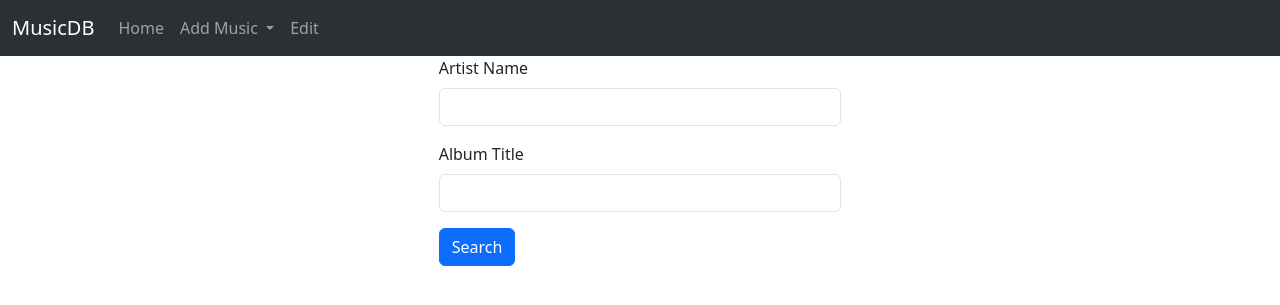
After one commit to alvadeli/cs50-final-project, a Flask app: page /search_musicbrainz_data in a window 1280 px wide. The commit adds this page. Shown: the top 305 px of the page. Run offline with Flask 3, Linux system fonts and the light colour scheme.

Commit message:
feat: search musicbrainz

```diff
--- a/app.py
+++ b/app.py
@@ -2,6 +2,7 @@ import os
 
 from flask import Flask, flash, jsonify, redirect, render_template, request, session, abort
 from flask_sqlalchemy import SQLAlchemy
+import requests
 import sqlalchemy as sqla
 from datetime import datetime
 from models import Artist, Album, Rating, db
@@ -33,11 +34,7 @@ def index():
     select_album_data = sqla.select(Album,Artist,Rating).join(Artist, Album.artist_id == Artist.id).join(Rating, Album.id == Rating.album_id, isouter=True)
     album_data = db.session.execute(select_album_data).all()
 
-    # for album,artist,rating in album_data:
-    #     rating_value = rating.rating_value if rating else ""
-    #     print(f"{album.id} {album.title} {artist.name} {rating_value}")
-
-    return render_template("index.html", album_data=album_data)
+    return render_template("index.html", album_data=album_data, show_actions=False)
 
 
 @app.route("/enter_music_data", methods=["POST", "GET"])
@@ -96,6 +93,38 @@ def enter_music_data():
         db.session.commit()
 
     return redirect("/")
+
+
+@app.route("/search_musicbrainz_data", methods=["POST", "GET"])
+def search_musicbrainz_data():
+    if request.method == "GET":
+        return render_template("search_musicbrainz_data.html")
+
+    artist = request.form.get("artist")
+    album = request.form.get("album")
+
+    if not artist or not album:
+            return abort(400, "Missing required fields")
+
+    query_params = {
+        "release": album,
+        "artist": artist
+    }
+
+    MUSICBRAINZ_API_URL = "https://musicbrainz.org/ws/2/release-group"
+    query = "".join([f" AND {key}:{value}" for key, value in query_params.items()])
+    url = f"{MUSICBRAINZ_API_URL}?query={query}&fmt=json"
+
+    try:
+        response = requests.get(url)
+        response.raise_for_status()
+        json_res = response.json()
+        #print(json_res)
+        return jsonify(json_res["release-groups"])
+    except requests.exceptions.RequestException as e:
+        return jsonify({"error": f"Failed to fetch data from MusicBrainz API. {str(e)}"}), 500
+
+
 
 @app.route("/edit_music_data", methods=["GET", "POST"])
 def edit_music_data():
@@ -183,3 +212,10 @@ def delete():
 
     db.session.commit()
     return redirect("/")
+
+@app.route("/edit", methods=["GET"])
+def edit():
+    select_album_data = sqla.select(Album,Artist,Rating).join(Artist, Album.artist_id == Artist.id).join(Rating, Album.id == Rating.album_id, isouter=True)
+    album_data = db.session.execute(select_album_data).all()
+
+    return render_template("index.html", album_data=album_data, show_actions=True)
--- a/templates/index.html
+++ b/templates/index.html
@@ -13,7 +13,9 @@
                 <th scope="col">Artist</th>
                 <th scope="col">Rating</th>
                 <th scope="col">Release</th>
+                {% if show_actions %}
                     <th scope="col">Actions</th>
+                {% endif %}
               </tr>
             </thead>
             <tbody>
@@ -23,6 +25,7 @@
                     <td> {{ artist.name }} </td>
                     <td> {{ '%-2s \u2B50' % rating.rating_value if rating else ""  }} </td>
                     <td> {{ album.release_date }} </td>
+                    {% if show_actions %}
                         <td>
                             <form method="get" action="/edit_music_data" style="display: inline;">
                                 <input type="hidden" name="album_id" value="{{ album.id }}">
@@ -33,6 +36,7 @@
                                 <button type="submit">Delete</button>
                             </form>
                         </td>
+                    {% endif %}
                   </tr>
                 {% endfor %}
             </tbody>
--- a/templates/layout.html
+++ b/templates/layout.html
@@ -19,17 +19,17 @@
             <li class="nav-item">
                 <a class="nav-link" href="/">Home</a>
             </li>
-            <!-- <li class="nav-item dropdown">
+            <li class="nav-item dropdown">
                 <a class="nav-link dropdown-toggle" href="#" role="button" data-bs-toggle="dropdown" aria-expanded="false">
                 Add Music
                 </a>
                 <ul class="dropdown-menu">
                     <li><a class="dropdown-item" href="/enter_music_data">Enter data</a></li>
-                    <li><a class="dropdown-item disabled" href="#">Search MusicBrainz</a></li>
+                    <li><a class="dropdown-item " href="/search_musicbrainz_data">Search MusicBrainz</a></li>
                 </ul>
-            </li> -->
+            </li>
             <li class="nav-item">
-                <a class="nav-link" href="/enter_music_data">Add</a>
+                <a class="nav-link" href="/edit">Edit</a>
             </li>
             </ul>
         </div>
--- /dev/null
+++ b/templates/search_musicbrainz_data.html
@@ -0,0 +1,29 @@
+{% extends "layout.html" %}
+
+{% block title %}
+    Enter Music Data
+{% endblock %}
+
+{% block main %}
+<div class="col-4 mx-auto container">
+    <form action="/search_musicbrainz_data" method="post">
+        <div class="mb-3">
+          <label class="form-label">Artist Name</label>
+          <input type="text" class="form-control" name="artist" required>
+        </div>
+        <div class="mb-3">
+          <label class="form-label">Album Title</label>
+          <input type="text" class="form-control" name="album">
+        </div>
+        <div class="mb-3" hidden>
+          <label class="form-label">Release Date</label>
+          <input type="date" class="form-control" name="release_date">
+        </div>
+        <div class="mb-3" hidden>
+            <label class="form-label">Rating (1 to 10)</label>
+            <input type="number" class="form-control" name="rating" min="1" max="10" placeholder="Optional Rating">
+          </div>
+        <button type="submit" class="btn btn-primary">Search</button>
+      </form>
+</div>
+{% endblock %}
```
Also changed, not shown: README.md. Lines whose indentation alone changed are shown as unchanged.
